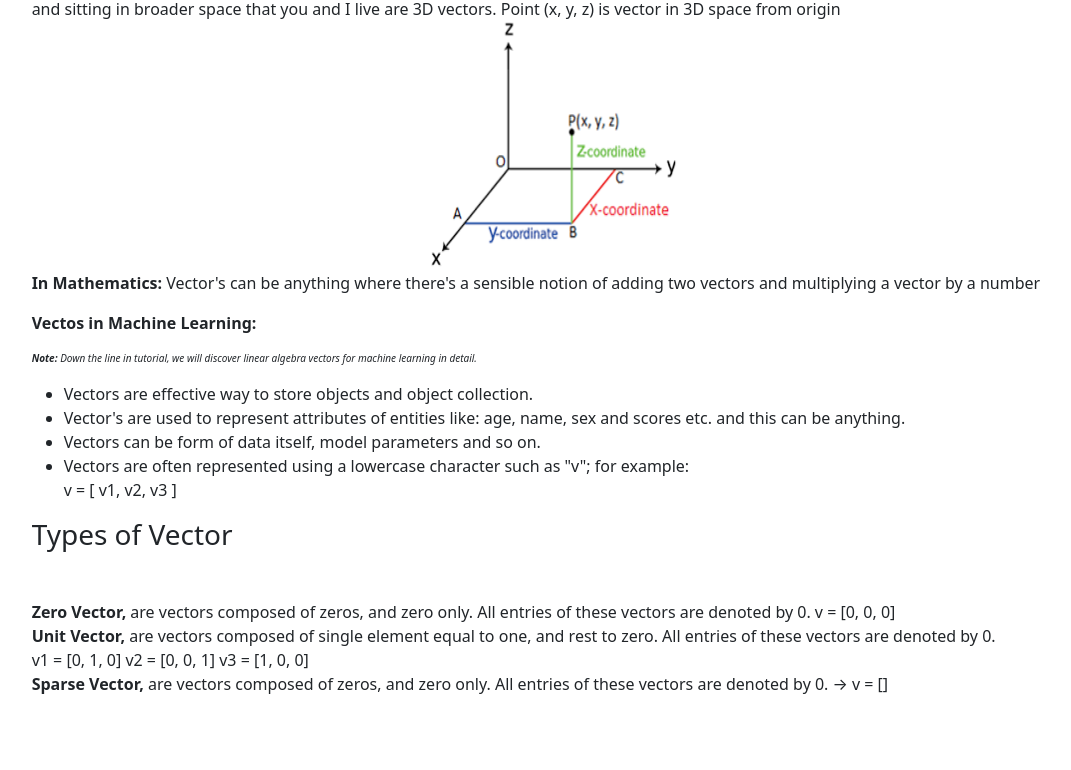
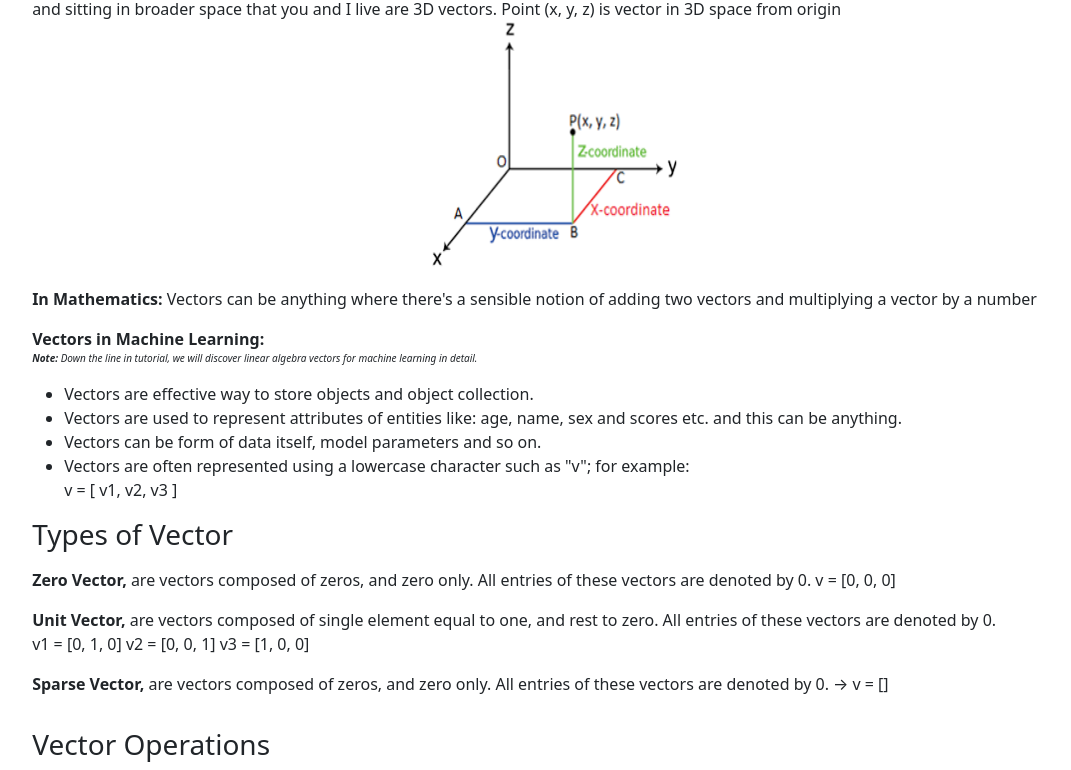
Before and after one commit to abhishekbajpai/linear-algebra-for-machine-leanring, a plain HTML site: page index.html in a window 1280 px wide. Shown: the part 411-1181 px from the top of the page, without its empty margins (205-1276 px from the left). Before the commit the page ends 1107 px from the top, so only its background shows below. Drawn offline with Linux system fonts and the light colour scheme.

Commit message:
Update index.html

```diff
--- a/index.html
+++ b/index.html
@@ -7,8 +7,19 @@
     <meta http-equiv="X-UA-Compatible" content="ie=edge">
     <link href="css/bootstrap.min.css" rel="stylesheet">
     <script src="js/bootstrap.bundle.min.js"></script>
-    <title>Abhishek Bajpai | Linear Algebra for Machine Learning </title>
+    <title> Abhishek Bajpai | Linear Algebra | Machine Learning </title>
 </head>
+<style>
+    .vector-img {
+        display: flex;
+        width: 100%;
+        justify-content: center;
+    }
+
+    .ft-size-10 {
+        font-size: 10px
+    }
+</style>
 
 <body>
     <main class="d-flex flex-column flex-lg-row">
@@ -34,47 +45,47 @@
         </div>
         <div class="flex-lg-1 h-screen overflow-y-lg-auto pt-10">
             <h2> Vectors | Linear Algebra for Machine Learning </h2>
-            <p>
+            <div>
                 Before coming to the definition, let's see three distinct but related ideas about vector.
                 Let's start with Physics and then understand in Mathematics and Computers Science
-            </p>
+            </div>
 
-            <div>
+            <div class="mt-3">
                 <b>In Physics:</b>
-                Vector's are arrows pointing in space. What defines a given vector is, it's length and
+                Vectors are arrows pointing in space. What defines a given vector is, it's length and
                 the direction it points to. Vector that live in flat plane are 2D, the line you see from the origin:
-                <div style="display: flex; width: 100%; justify-content: center;">
+                <div class="vector-img">
                     <img src="images/2d-vector.png" height="250" width="250" />
                 </div>
                 and sitting in broader space that you and I live are 3D vectors.
                 Point (x, y, z) is vector in 3D space from origin
-                <div style="display: flex; width: 100%; justify-content: center;">
+                <div class="vector-img">
                     <img src="images/3d-vector.png" height="250" width="250" />
                 </div>
             </div>
-            <p>
+
+            <div class="mt-3">
                 <b>In Mathematics:</b>
-                Vector's can be anything where there's a sensible notion of adding two vectors
+                Vectors can be anything where there's a sensible notion of adding two vectors
                 and multiplying a vector by a number
-            </p>
-            <p>
-                <b>Vectos in Machine Learning:</b>
-            <p style="font-size:10px">
+            </div>
+
+            <div class="mt-3">
+                <b>Vectors in Machine Learning:</b>
+                <p class="ft-size-10">
                     <i><b>Note:</b>
                         Down the line in tutorial, we will discover linear algebra vectors for machine
                         learning in detail.
                     </i>
                 </p>
-
                 <ul>
                     <li> Vectors are effective way to store objects and object collection. </li>
                     <li>
-                    Vector's are used to represent attributes of entities like: age, name, sex and scores etc. and this
+                        Vectors are used to represent attributes of entities like: age, name, sex and scores etc. and
+                        this
                         can be anything.
                     </li>
                     <li> Vectors can be form of data itself, model parameters and so on. </li>
-
-
                     <li> Vectors are often represented using a lowercase character such as "v"; for example:
                         <p> v = [
                             v1,
@@ -84,34 +95,37 @@
                         </p>
                     </li>
                 </ul>
-            </p>
+            </div>
 
             <div>
-                <h3> Types of Vector </h3>
-                <p> &nbsp; </p>
-                <div>
+                <h3 class="mb-3"> Types of Vector </h3>
+                <div class="mt-2 pb-2">
                     <b> Zero Vector, </b> are vectors composed of zeros, and zero only.
                     All entries of these vectors are denoted by 0.
                     v = [0, 0, 0]
                 </div>
 
-                <div>
+                <div class="mt-2 pb-2">
                     <b> Unit Vector, </b> are vectors composed of single element equal to one, and rest to zero.
                     All entries of these vectors are denoted by 0.
-                    <br/>
+                    <br />
                     v1 = [0, 1, 0]
                     v2 = [0, 0, 1]
                     v3 = [1, 0, 0]
                 </div>
 
-                <div>
+                <div class="mt-2 pb-2">
                     <b> Sparse Vector, </b> are vectors composed of zeros, and zero only.
                     All entries of these vectors are denoted by 0.
                     →
                     v = []
                 </div>
+            </div>
 
+            <div class="mt-4">
+                <h3 class=""> Vector Operations </h3>
             </div>
+
         </div>
     </main>
 </body>
```
Lines whose indentation alone changed are shown as unchanged.
